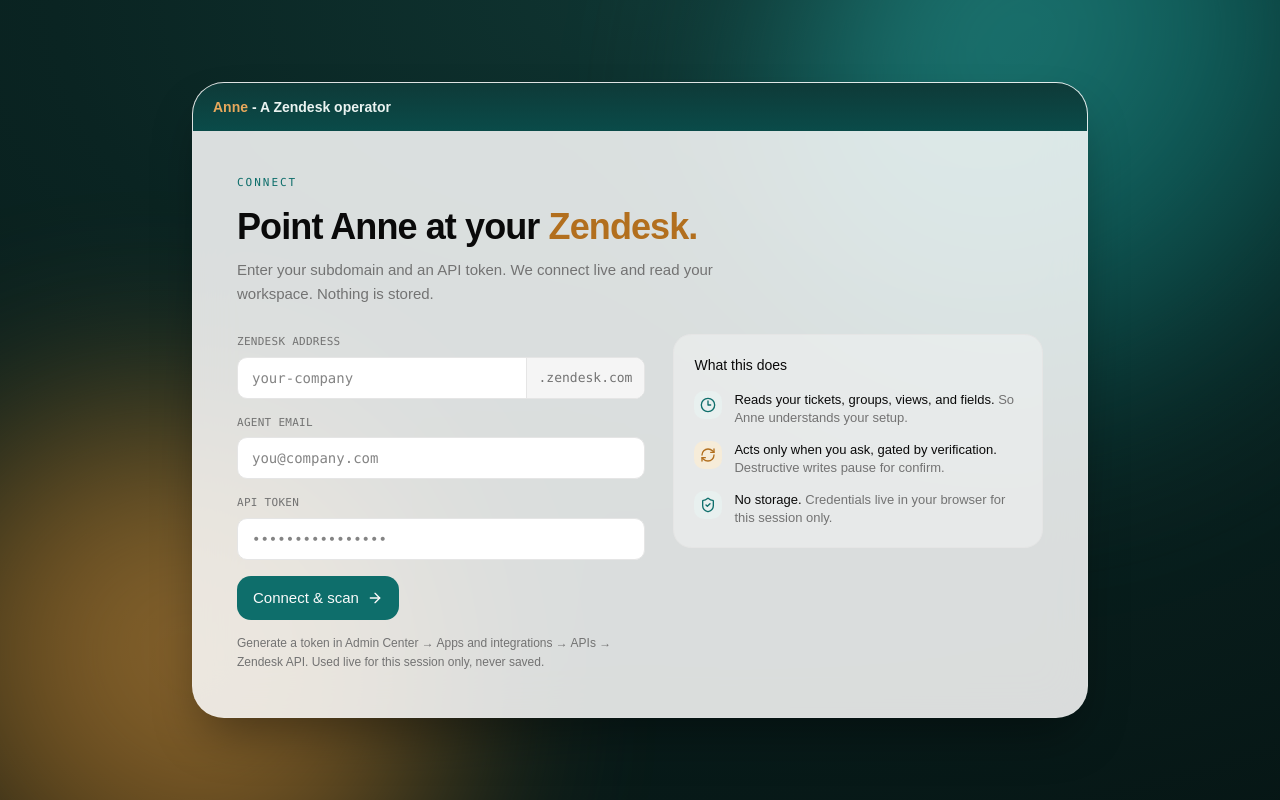
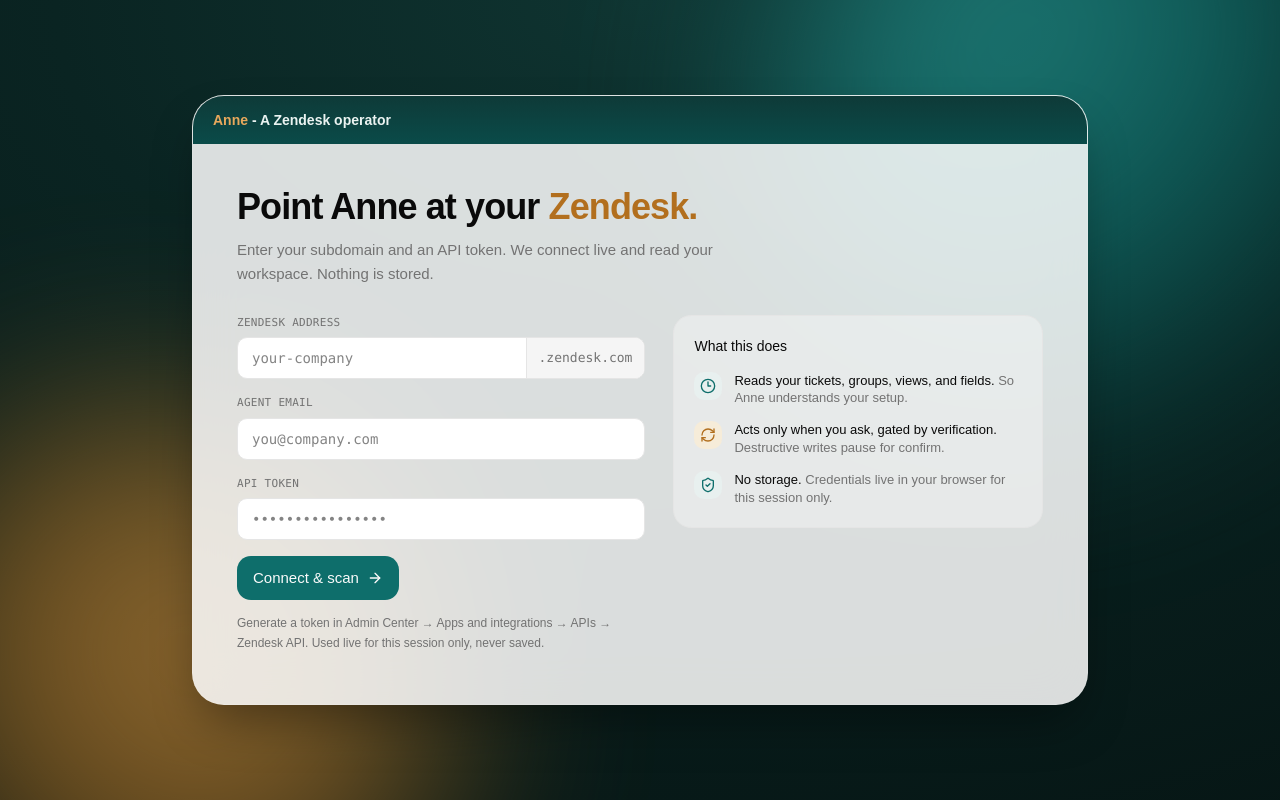
Before and after one commit to drbinna/Zendesk-Ops-, a React (Vite) app: page / in a window 1280 px wide. Built offline with nearby package versions, Linux system fonts and the light colour scheme.

Commit message:
Remove CONNECT eyebrow above the heading

```diff
--- a/src/App.tsx
+++ b/src/App.tsx
@@ -86,7 +86,6 @@
 
   return (
     <motion.div {...rise}>
-      <Eyebrow>Connect</Eyebrow>
       <h1 className="font-heading text-3xl md:text-4xl font-bold tracking-tight leading-[1.05] mb-3">Point Anne at your <span style={{ color: HONEY }}>Zendesk.</span></h1>
       <p className="text-[15px] leading-relaxed text-muted-foreground max-w-prose mb-7">Enter your subdomain and an API token. We connect live and read your workspace. Nothing is stored.</p>
 
```
